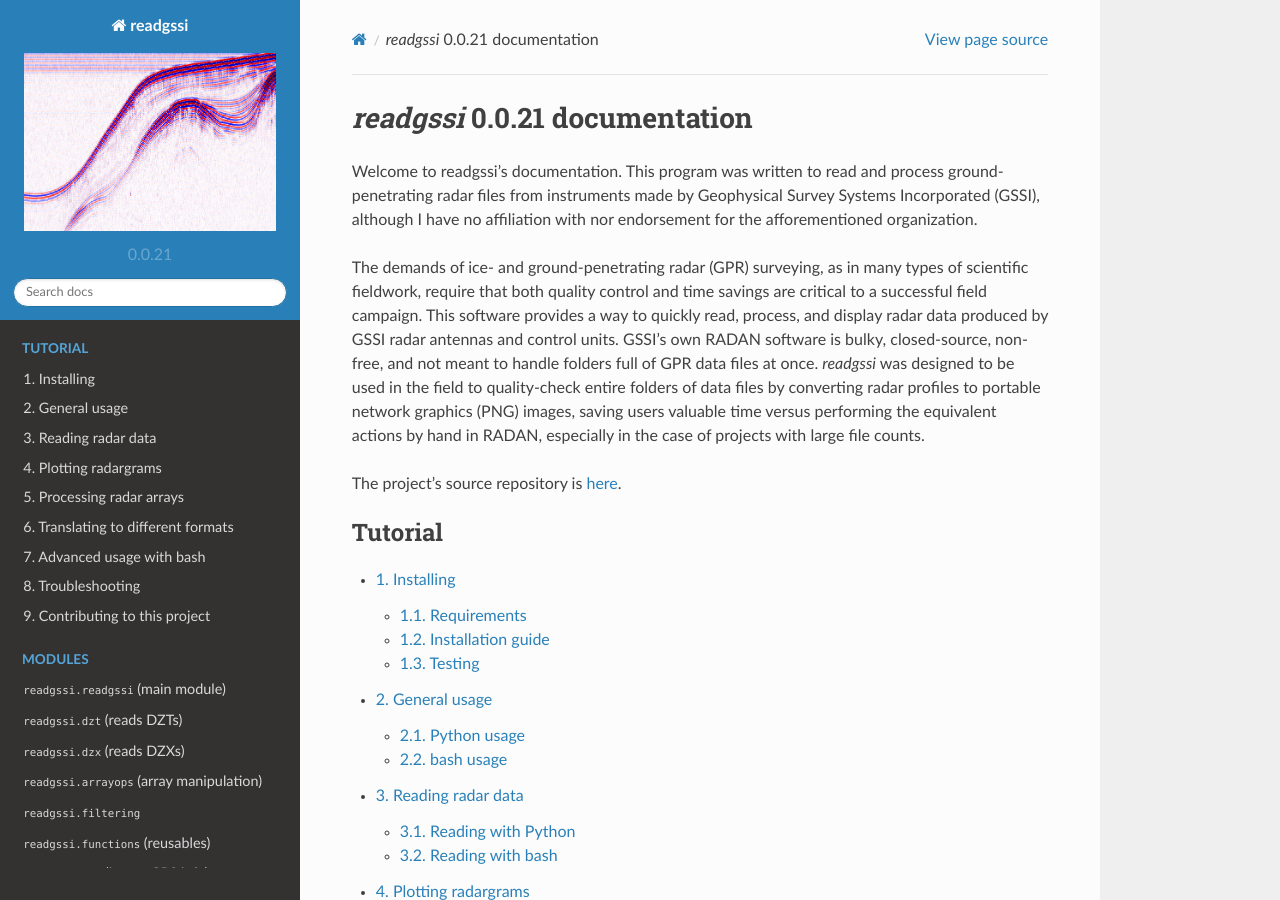
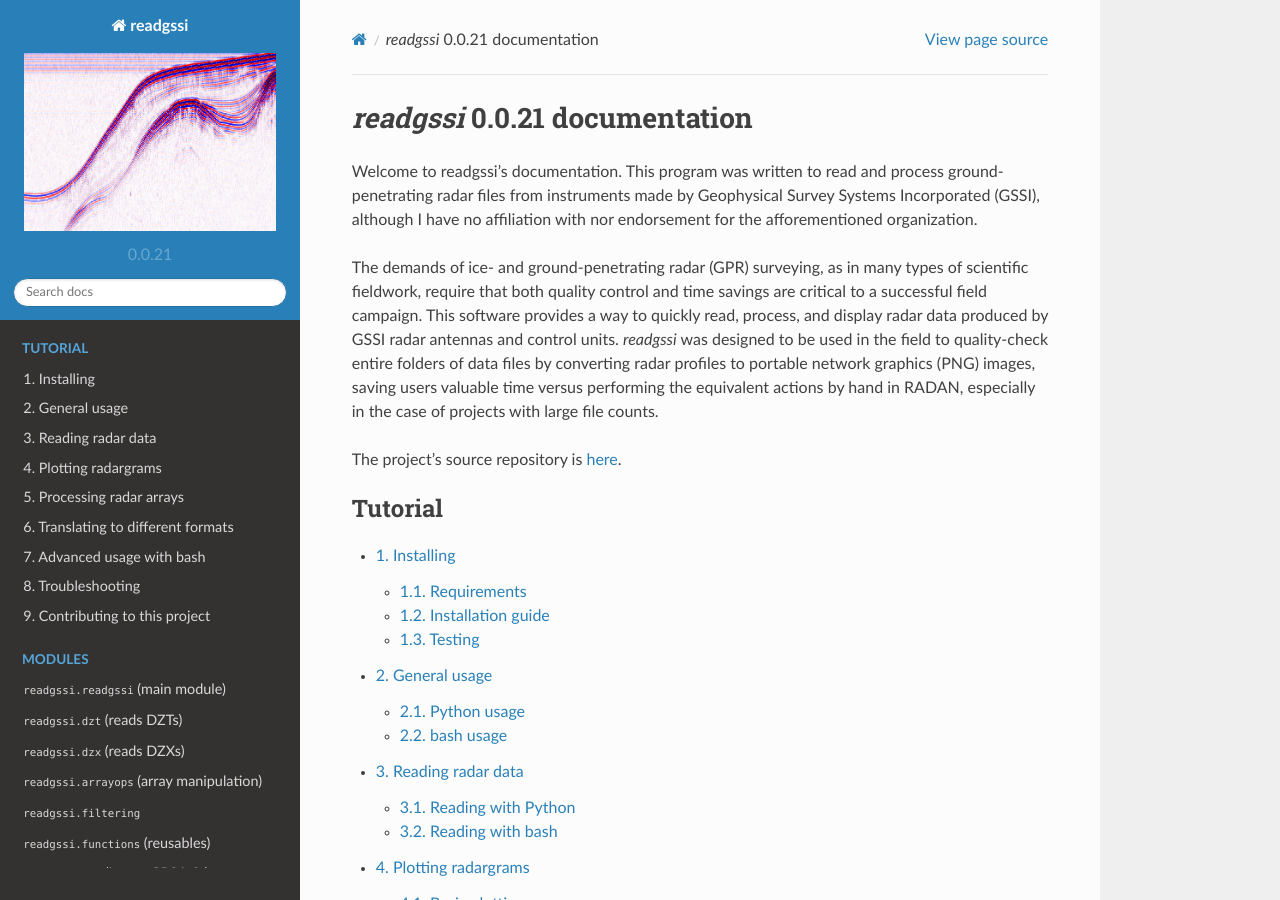
Before and after one commit to iannesbitt/readgssi, a Sphinx documentation site: the page built from docs/index.rst, in a window 1280 px wide and 900 px high. Built offline with Sphinx 7.4.7 and the Read the Docs theme 2.0.0, drawn with Linux system fonts in a browser that asks for light colours.

Commit message:
removing sentence written in frustration

```diff
--- a/docs/index.rst
+++ b/docs/index.rst
@@ -1,9 +1,20 @@
 `readgssi` |version| documentation
 #####################################
 
-Welcome to readgssi's documentation. This program was written to read and process ground-penetrating radar files from instruments made by Geophysical Survey Systems Incorporated (GSSI), although I have no affiliation with nor endorsement for the afforementioned organization.
+Welcome to readgssi's documentation. This program was written to read and
+process ground-penetrating radar files from instruments made by Geophysical
+Survey Systems Incorporated (GSSI), although I have no affiliation with nor
+endorsement for the afforementioned organization.
 
-The demands of ice- and ground-penetrating radar (GPR) surveying, as in many types of scientific fieldwork, require that both quality control and time savings are critical to a successful field campaign. This software provides a way to quickly read, process, and display radar data produced by GSSI radar antennas and control units. GSSI's own RADAN software is bulky, closed-source, non-free, and not meant to handle folders full of GPR data files at once. `readgssi` was designed to be used in the field to quality-check entire folders of data files by converting radar profiles to portable network graphics (PNG) images, saving users valuable time versus performing the equivalent actions by hand in RADAN, especially in the case of projects with large file counts.
+The demands of ice- and ground-penetrating radar (GPR) surveying, as in many
+types of scientific fieldwork, require that both quality control and time
+savings are critical to a successful field campaign. This software provides
+a way to quickly read, process, and display radar data produced by GSSI radar
+antennas and control units. `readgssi` was designed to be used in the field to
+quality-check entire folders of data files by converting radar profiles to
+portable network graphics (PNG) images, saving users valuable time versus
+performing the equivalent actions by hand in RADAN, especially in the case of
+projects with large file counts.
 
 The project's source repository is `here <https://github.com/iannesbitt/readgssi>`_.
 
```
Also changed, not shown: README.md (+1 -1 lines).
